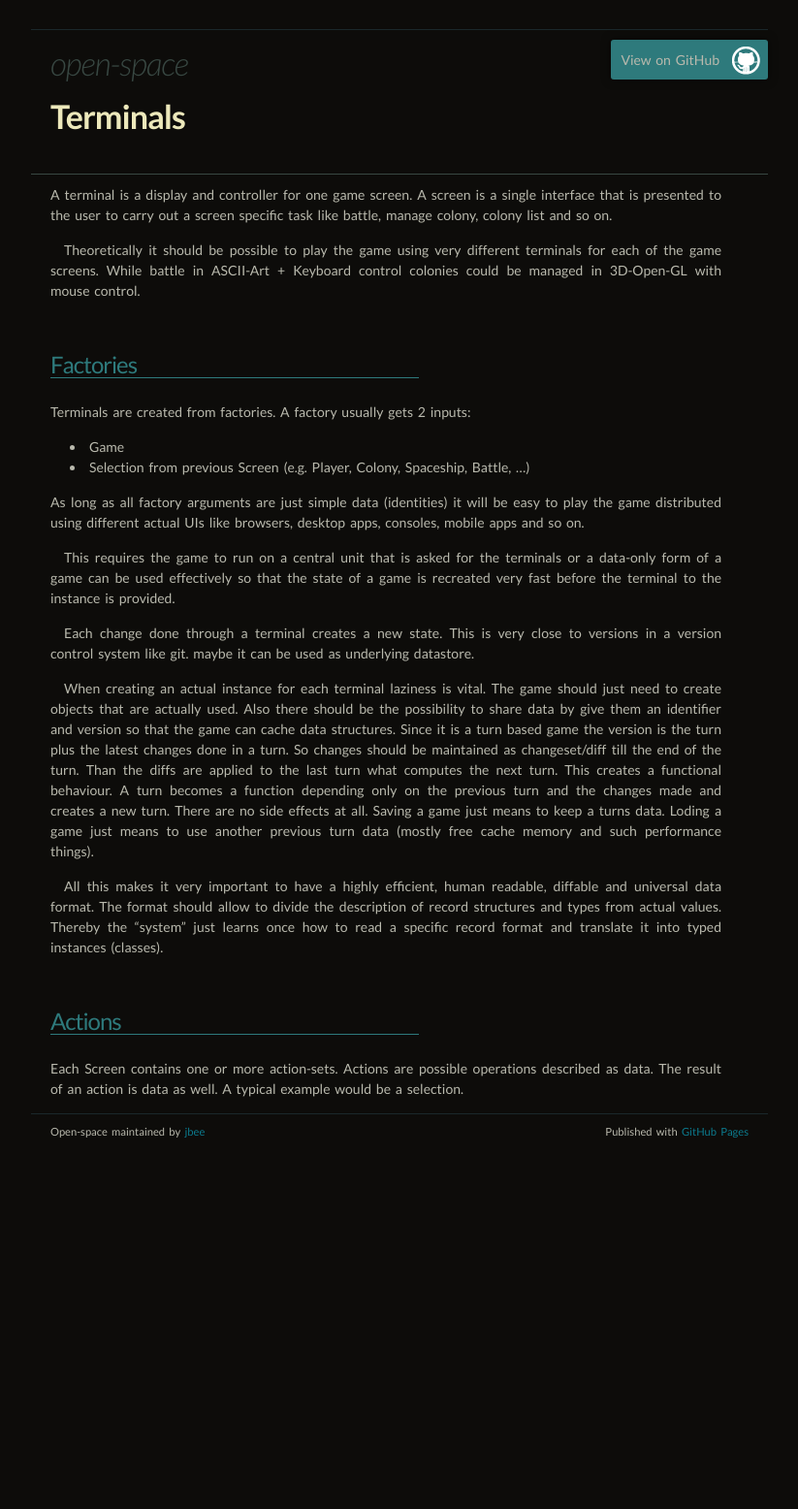
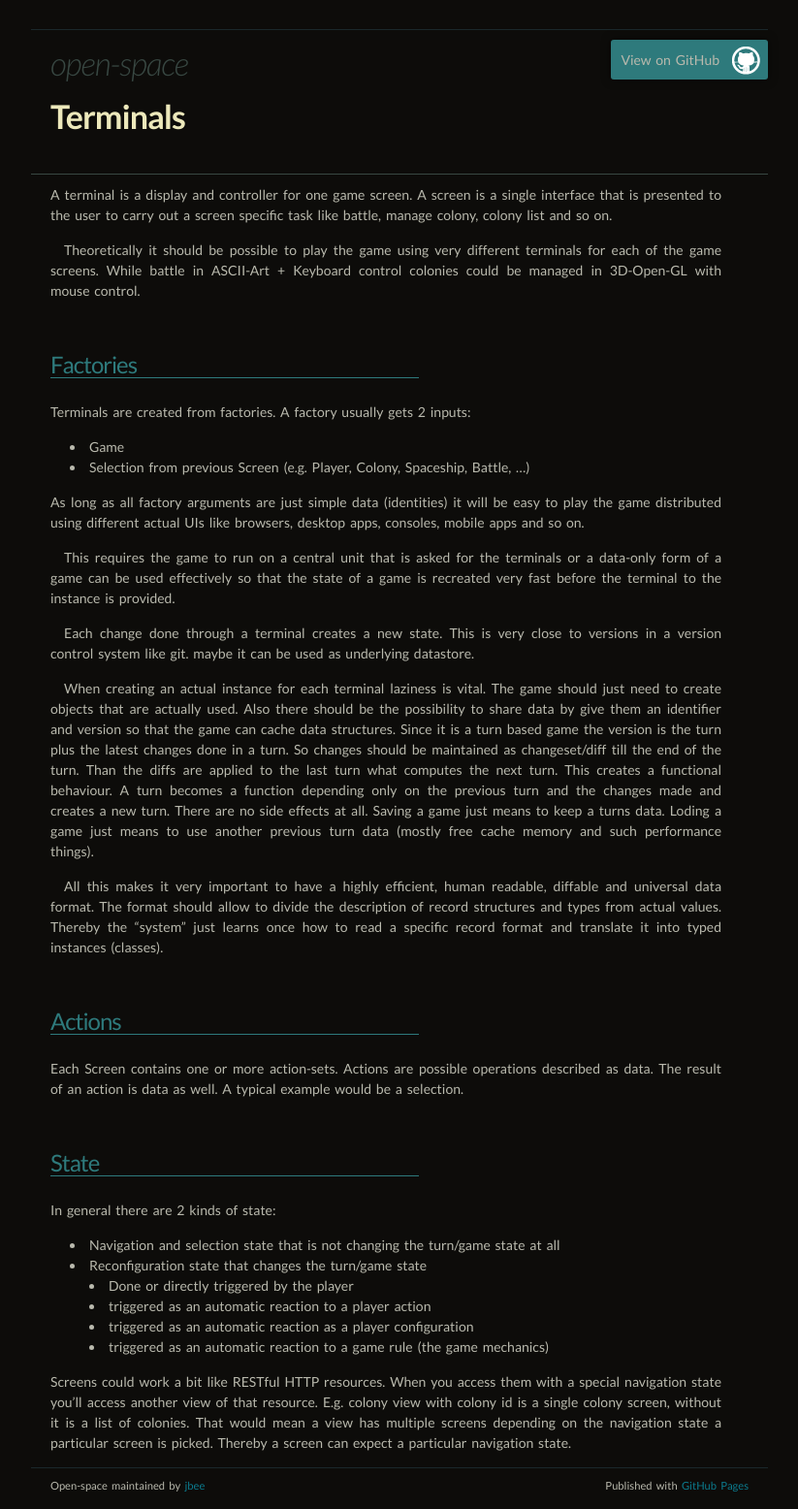
Before and after one commit to jbee/open-space, a Jekyll site: the page built from terminals.md, in a window 1280 px wide. Shown: the whole page at 97% size, without its empty margins (228-1051 px from the left). Built offline with Jekyll 4.4.1, drawn with Linux system fonts in a browser that asks for light colours; Markdown is read by kramdown in place of the engine named in the settings; before the commit the page ends 1191 px from its top, so only the background shows below that.

Commit message:
unknown changes

```diff
--- a/assets/css/stylesheet.css
+++ b/assets/css/stylesheet.css
@@ -93,10 +93,10 @@ h2 {
 
 h2:BEFORE {
 	content: ' ';
-	display: inline-block;
 	height: 1px;
 	width: 50%;
 	background-color: #2e7a7c;
+	display: inline-block;
 	position: absolute;
 	margin-top: 1.3em;
 }
--- a/terminals.md
+++ b/terminals.md
@@ -44,3 +44,17 @@ Thereby the "system" just learns once how to read a specific record format and t
 
 ## Actions
 Each Screen contains one or more action-sets. Actions are possible operations described as data. The result of an action is data as well. A typical example would be a selection.
+
+## State
+In general there are 2 kinds of state:
+
+- Navigation and selection state that is not changing the turn/game state at all
+- Reconfiguration state that changes the turn/game state
+	- Done or directly triggered by the player
+	- triggered as an automatic reaction to a player action
+	- triggered as an automatic reaction as a player configuration
+	- triggered as an automatic reaction to a game rule (the game mechanics)
+
+Screens could work a bit like RESTful HTTP resources. When you access them with a special navigation state you'll access another view of that resource.
+E.g. colony view with colony id is a single colony screen, without it is a list of colonies.
+That would mean a view has multiple screens depending on the navigation state a particular screen is picked. Thereby a screen can expect a particular navigation state.
```
